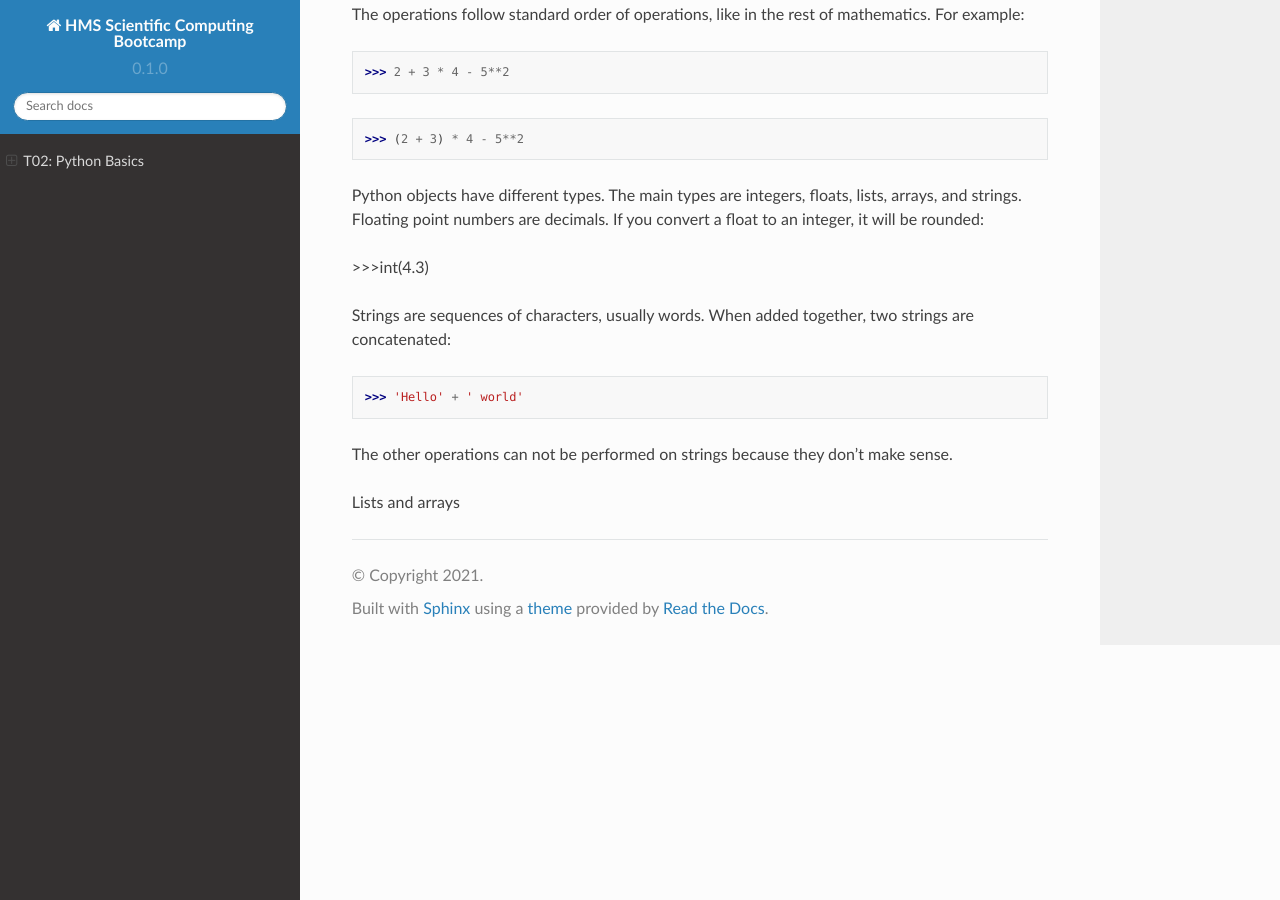
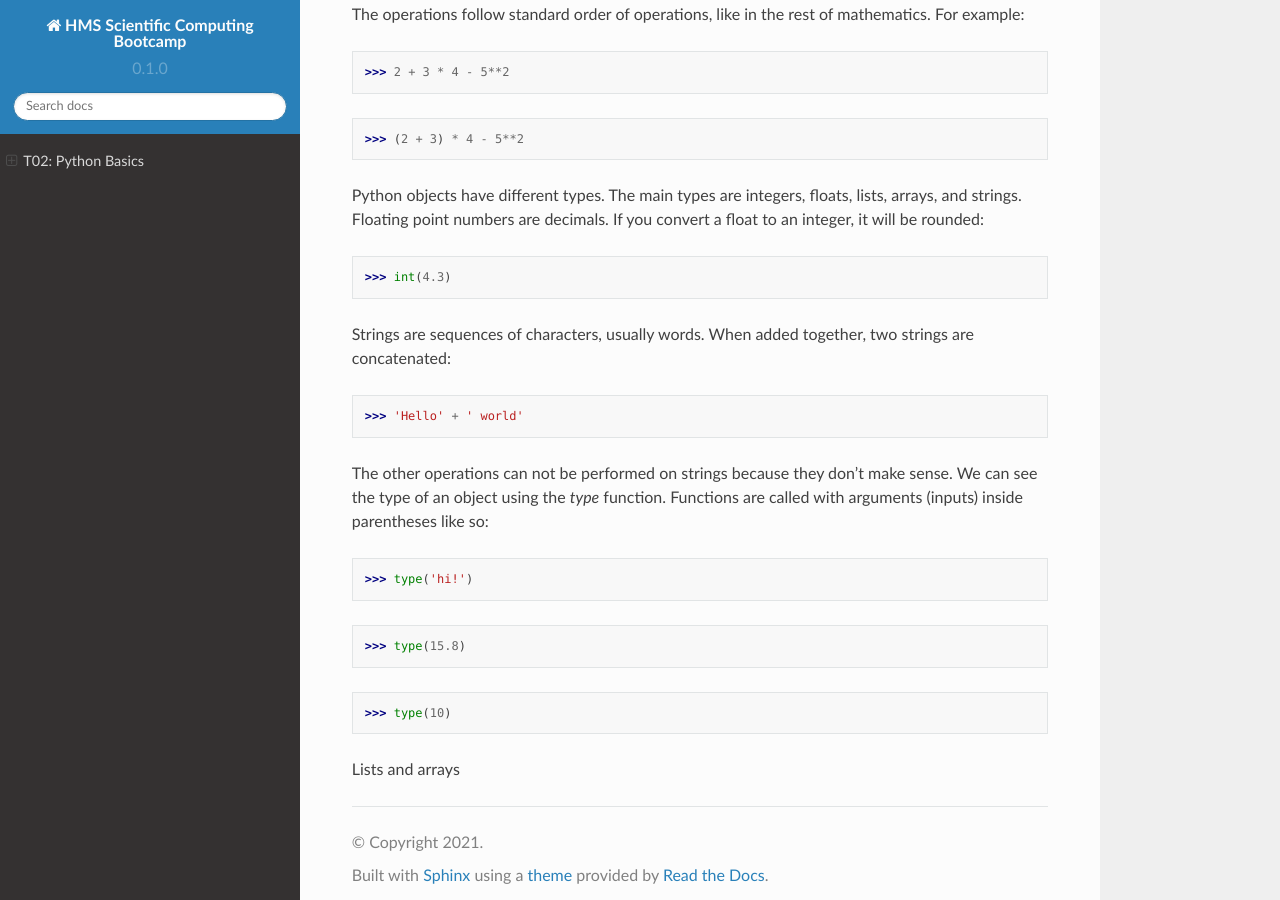
Before and after one commit to sanju99/hms_computing_bootcamp, a Sphinx documentation site: the page built from docs/source/t02.rst, in a window 1280 px wide and 900 px high, scrolled down 709 px. Built offline with Sphinx 7.4.7 and the Read the Docs theme 2.0.0, drawn with Linux system fonts in a browser that asks for light colours.

Commit message:
Update t02.rst

```diff
--- a/docs/source/t02.rst
+++ b/docs/source/t02.rst
@@ -35,12 +35,18 @@ The operations follow standard order of operations, like in the rest of mathemat
 
 Python objects have different types. The main types are integers, floats, lists, arrays, and strings. Floating point numbers are decimals. If you convert a float to an integer, it will be rounded:
 
->>>int(4.3)
+>>> int(4.3)
 
 Strings are sequences of characters, usually words. When added together, two strings are concatenated:
 
 >>> 'Hello' + ' world'
 
-The other operations can not be performed on strings because they don't make sense.
+The other operations can not be performed on strings because they don't make sense. We can see the type of an object using the `type` function. Functions are called with arguments (inputs) inside parentheses like so:
+
+>>> type('hi!')
+
+>>> type(15.8)
+
+>>> type(10)
 
 Lists and arrays
```
